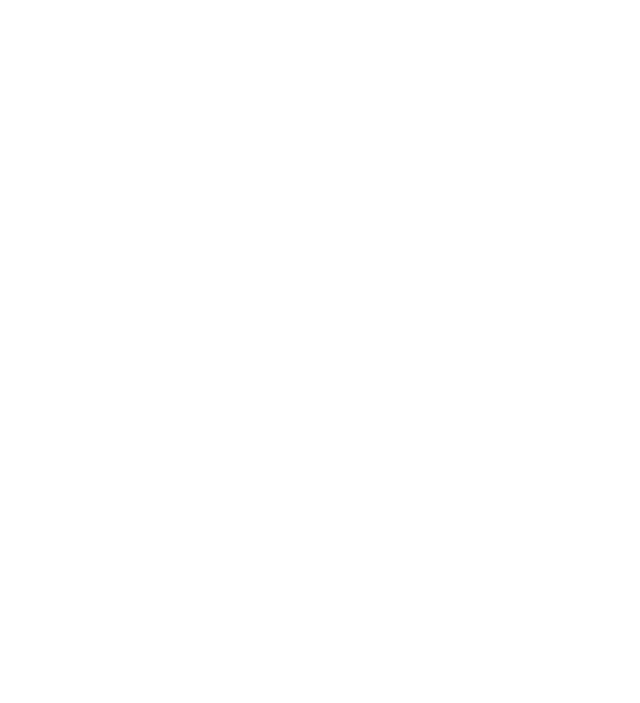
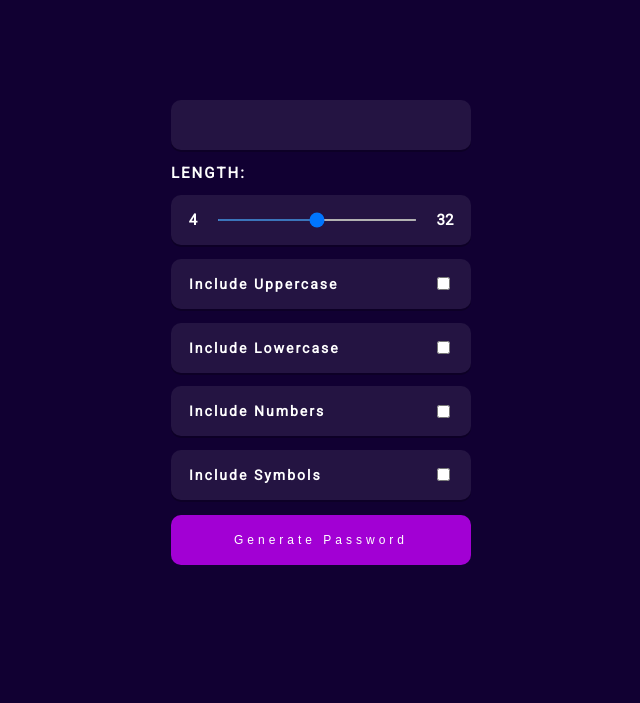
Before and after one commit to FernandoTejedorL/Generador-de-password-avanzado, a plain HTML site: page index.html in a window 1280 px wide. Shown: the whole page, without its empty margins (319-959 px from the left). Drawn offline with Linux system fonts and the light colour scheme.

Commit message:
completed

```diff
--- a/css/styles.css
+++ b/css/styles.css
@@ -1,9 +1,19 @@
+/* Colors
+    --body-bg-color: #110032;
+    --primary-color: #241442;
+    --primary-shadow: rgba(0, 0, 0, .25);
+    --secondary-color: #7400e4;
+    --accent-color: #7400e4;
+    --cta-color: #a200d4;
+    --cta-color-hover: #8502ad;
+    --text-color: #fff;*/
 * {
   box-sizing: border-box;
 }
 
 html {
   scroll-behavior: smooth;
+  height: 100%;
 }
 
 img {
@@ -25,5 +35,107 @@ ul {
 
 body {
   margin: 0;
-  font-family: sans-serif;
+  height: 100%;
+  font-family: "Roboto", sans-serif;
+  font-weight: 300;
+  background-color: #110032;
 }
+
+.body {
+  display: flex;
+  justify-content: center;
+  align-items: center;
+}
+
+.main {
+  display: flex;
+  flex-direction: column;
+  align-items: center;
+  gap: 15px;
+  height: 600px;
+}
+
+.parametersCard {
+  display: flex;
+  flex-direction: column;
+  justify-content: space-between;
+  height: 400px;
+}
+
+.passGenerated {
+  text-align: center;
+  background-color: #241442;
+  height: 50px;
+  width: 300px;
+  border-radius: 10px;
+  box-shadow: 0 2px rgba(0, 0, 0, 0.25);
+  padding: 7px;
+}
+
+.password {
+  color: white;
+  font-size: 12px;
+  letter-spacing: 2px;
+}
+
+.lengthSelected {
+  color: white;
+  font-size: 15px;
+  letter-spacing: 2px;
+  margin: 0;
+}
+
+.slideBar {
+  display: flex;
+  justify-content: space-evenly;
+  align-items: center;
+  background-color: #241442;
+  height: 50px;
+  width: 300px;
+  border-radius: 10px;
+  box-shadow: 0 2px rgba(0, 0, 0, 0.25);
+}
+
+.minAndMax {
+  color: white;
+  font-size: 15px;
+}
+
+.rangeBar {
+  width: 200px;
+  height: 2px;
+}
+
+.checkBoxes {
+  display: flex;
+  justify-content: space-between;
+  padding-inline: 18px;
+  align-items: center;
+  color: white;
+  font-size: 12px;
+  letter-spacing: 2px;
+  background-color: #241442;
+  height: 50px;
+  width: 300px;
+  border-radius: 10px;
+  box-shadow: 0 2px rgba(0, 0, 0, 0.25);
+}
+
+.generateButton {
+  font-size: 12px;
+  letter-spacing: 4px;
+  height: 50px;
+  width: 300px;
+  border-radius: 10px;
+  color: white;
+  background-color: #a200d4;
+  border: none;
+}
+
+@media (hover: hover) {
+  .generateButton:hover {
+    height: 48px;
+    width: 295px;
+    background-color: #8502ad;
+  }
+}
--- a/index.html
+++ b/index.html
@@ -3,10 +3,55 @@
   <head>
     <meta charset="UTF-8" />
     <meta name="viewport" content="width=device-width, initial-scale=1.0" />
+    <link rel="preconnect" href="https://fonts.googleapis.com" />
+    <link rel="preconnect" href="https://fonts.gstatic.com" crossorigin />
+    <link
+      href="https://fonts.googleapis.com/css2?family=Roboto:wght@300;400&display=swap"
+      rel="stylesheet"
+    />
     <link rel="stylesheet" href="./css/styles.css" />
     <title>Document</title>
   </head>
-  <body>
+  <body class="body">
+    <main class="main">
+      <article class="parametersCard">
+        <div class="passGenerated">
+          <h3 id="finalPasswordElement" class="password"></h3>
+        </div>
+        <h2 class="lengthSelected">LENGTH: <span id="lengthElement"></span></h2>
+        <div class="slideBar">
+          <h2 class="minAndMax">4</h2>
+          <input
+            id="rangeBarElement"
+            class="rangeBar"
+            type="range"
+            min="4"
+            max="32"
+            step="1"
+          />
+          <h2 class="minAndMax">32</h2>
+        </div>
+        <div class="checkBoxes">
+          <h3>Include Uppercase</h3>
+          <input id="uppercaseElement" type="checkbox" />
+        </div>
+        <div class="checkBoxes">
+          <h3>Include Lowercase</h3>
+          <input id="lowercaseElement" type="checkbox" />
+        </div>
+        <div class="checkBoxes">
+          <h3>Include Numbers</h3>
+          <input id="numbersElement" type="checkbox" />
+        </div>
+        <div class="checkBoxes">
+          <h3>Include Symbols</h3>
+          <input id="symbolsElement" type="checkbox" />
+        </div>
+      </article>
+      <button id="generateButtonElement" class="generateButton" disabled>
+        Generate Password
+      </button>
+    </main>
     <script src="./js/scripts.js"></script>
   </body>
 </html>
--- a/js/scripts.js
+++ b/js/scripts.js
@@ -0,0 +1,67 @@
+const lengthElement = document.getElementById('lengthElement');
+const rangeBarElement = document.getElementById('rangeBarElement')
+const generateButtonElement = document.getElementById('generateButtonElement');
+const finalPasswordElement = document.getElementById('finalPasswordElement')
+const uppercaseElement = document.getElementById('uppercaseElement')
+const lowercaseElement = document.getElementById('lowercaseElement')
+const numbersElement = document.getElementById('numbersElement')
+const symbolsElement = document.getElementById('symbolsElement')
+
+// Longitud de la password
+
+const getValue = () => {
+    let lengthValue = rangeBarElement.value
+    lengthElement.textContent = lengthValue
+}
+rangeBarElement.addEventListener('mouseup', getValue)
+
+let valuePass = lengthElement.textContent
+console.log(valuePass)
+
+// Activar botón si hay algún check marcado
+
+const activateButton = (event) => {
+    if (uppercaseElement.checked === true || lowercaseElement.checked === true
+        || numbersElement.checked === true || symbolsElement.checked === true )
+      {
+        generateButtonElement.disabled = false
+    } else if (uppercaseElement.checked === false && lowercaseElement.checked === false
+        && numbersElement.checked === false && symbolsElement.checked === false ) {
+        generateButtonElement.disabled = true
+    }
+}
+uppercaseElement.addEventListener('change', activateButton)
+lowercaseElement.addEventListener('change', activateButton)
+numbersElement.addEventListener('change', activateButton)
+symbolsElement.addEventListener('change', activateButton)
+
+//Generar contraseña por tipos
+
+const generatePassword = () => {
+    const upperCharacters = 'ABCDEFGHIJKLMNOPQRSTUVWXYZ'
+    const lowerCharacters = 'abcdefghijklmnopqrstuvwxyz'
+    const numberCharacters = '01234567890'
+    const symbolCharacters = '!@#$%^&*()_+-={}[]:;<>,.?/'
+    let password = ''
+    for (let counter = 0; counter < lengthElement.textContent; counter++) {
+        if (uppercaseElement.checked === true) {
+            let randomchar = upperCharacters.charAt(Math.floor(Math.random() * upperCharacters.length));
+            password += randomchar
+        }
+        if (lowercaseElement.checked === true) {
+            let randomchar = lowerCharacters.charAt(Math.floor(Math.random() * lowerCharacters.length));
+            password += randomchar
+        }
+        if (numbersElement.checked === true) {
+            let randomchar = numberCharacters.charAt(Math.floor(Math.random() * numberCharacters.length));
+            password += randomchar
+        }
+        if (symbolsElement.checked === true) {
+            let randomchar = symbolCharacters.charAt(Math.floor(Math.random() * symbolCharacters.length));
+            password += randomchar
+        }
+    }
+    let mixedPassword = password.substring(0 , lengthElement.textContent)
+    finalPasswordElement.textContent = mixedPassword
+}
+generateButtonElement.addEventListener('click', generatePassword)
```
